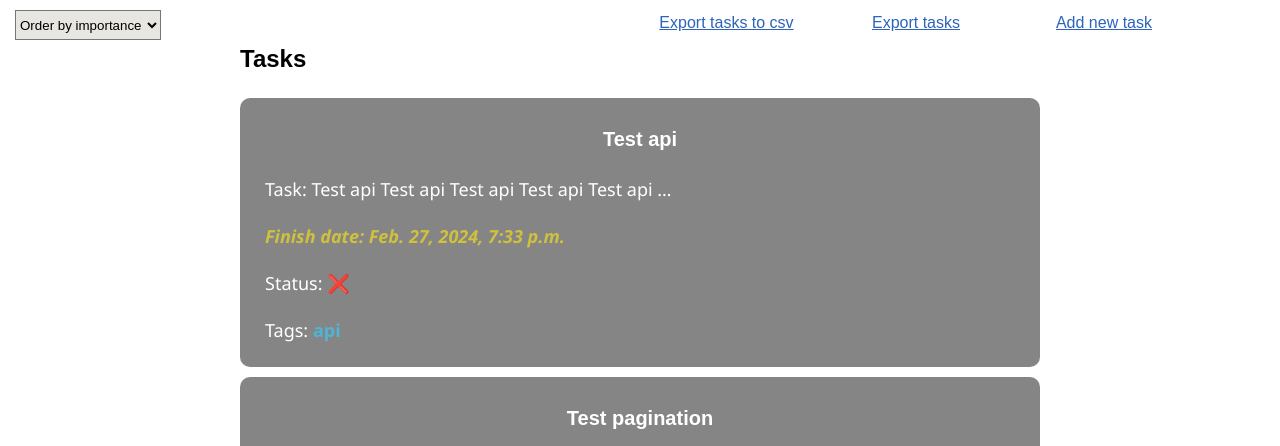
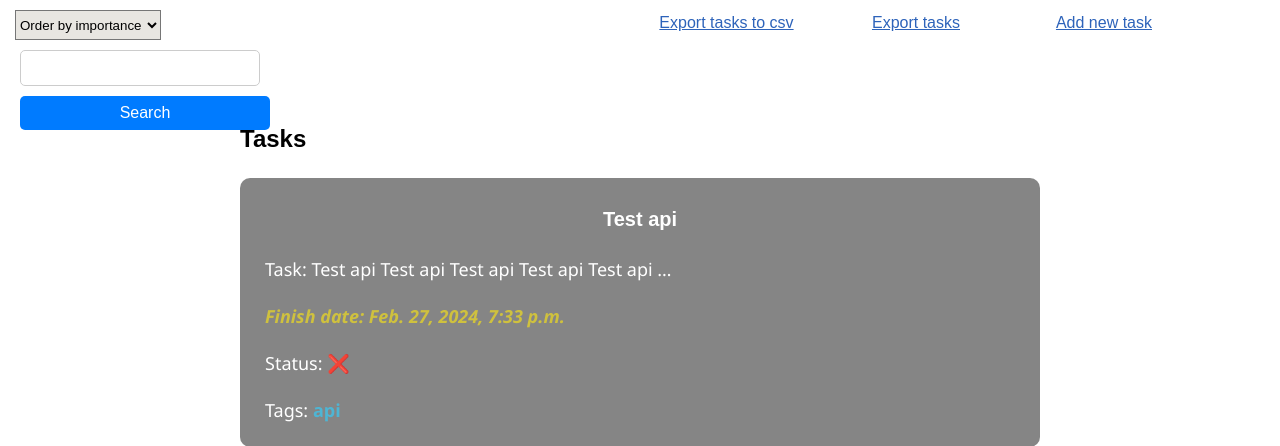
Before and after one commit to Starlexes/Todo-web-app, a Django app: page / in a window 1280 px wide. Shown: the part 110-556 px from the top of that part. Run offline with Django 4.2, Linux system fonts and the light colour scheme; the first user in the database is signed in; data comes from the database, SQL or seed files in the repository; the page is wider than the window, and the part outside it is not shown.

Commit message:
feat: added search functions

```diff
--- a/todoapp/todoapp/settings.py
+++ b/todoapp/todoapp/settings.py
@@ -43,6 +43,7 @@ INSTALLED_APPS = [
     'django.contrib.messages',
     'django.contrib.staticfiles',
     'taggit',
+    'django.contrib.postgres',
 
 ]
 
--- a/todoapp/todolist/forms.py
+++ b/todoapp/todolist/forms.py
@@ -40,3 +40,6 @@ class UserRegistrationForm(forms.ModelForm):
         if cd['password'] != cd['rep_password']:
             raise forms.ValidationError("Passwords don't match")
         return cd['rep_password']
+
+class SearchForm(forms.Form):
+    query = forms.CharField()
--- a/todoapp/todolist/static/todolist/css/style.css
+++ b/todoapp/todolist/static/todolist/css/style.css
@@ -478,3 +478,41 @@ footer {
   font-weight: bold;
   color: #443e3e;
 }
+
+.search {
+
+  position: relative;
+  top: 50px;
+  left: 20px;
+}
+
+.search  form {
+  width: 250px;
+  display: flex;
+
+  flex-direction: column;
+  justify-content: center;
+}
+
+.search input[type="text"] {
+  padding: 8px;
+  margin-right: 10px;
+  border: 1px solid #ccc;
+  border-radius: 5px;
+  font-size: 16px;
+  margin-bottom: 10px;
+}
+.search button[type="submit"] {
+  padding: 8px 16px;
+  border: none;
+  border-radius: 5px;
+  background-color: #007bff;
+  color: #fff;
+  font-size: 16px;
+  cursor: pointer;
+  transition: background-color 0.3s;
+}
+
+.search button[type="submit"]:hover {
+  background-color: #0550a0;
+}
--- a/todoapp/todolist/templates/todolist/index.html
+++ b/todoapp/todolist/templates/todolist/index.html
@@ -13,6 +13,14 @@
             <option >Order by not finished</option>
         </select>
     </div>
+    <div class="search">
+        <form method="get" action="{% url 'todolist:search' %}">
+
+            <input type="text" name="query"/>
+            <button  type="submit" value="Search...">Search</button>
+        </form>
+    </div>
+
     <div class="container">
 
         {% if tag %}
--- a/todoapp/todolist/urls.py
+++ b/todoapp/todolist/urls.py
@@ -38,6 +38,7 @@ urlpatterns = [
         path('export-tasks/<int:task_id>/', views.export_tasks, name='export'),
         path('export-tasks-csv/', views.export_to_csv, name='export_csv'),
         path('export-tasks-csv/<int:task_id>/', views.export_to_csv, name='export_csv'),
+        path('search/', views.task_search, name='search'),
 ]
 
 if settings.DEBUG:
--- a/todoapp/todolist/views.py
+++ b/todoapp/todolist/views.py
@@ -11,11 +11,14 @@ from django.core.paginator import Paginator, EmptyPage, PageNotAnInteger
 from django.contrib.auth.decorators import login_required
 from django.db.models import Q
 from django.contrib.auth.models import User
+from django.contrib.postgres.search import SearchVector
 from rest_framework import permissions, viewsets, mixins
 from rest_framework.response import Response
 
 from .models import Task, Importance, Profile
-from .forms import EditTaskForm, AddTaskForm, UserEditForm, ProfileEditForm, UserRegistrationForm
+from .forms import EditTaskForm, AddTaskForm, UserEditForm, \
+                    ProfileEditForm, UserRegistrationForm, SearchForm
+
 from .serializers import TaskSerializer
 
 # Create your views here.
@@ -35,6 +38,11 @@ def main_page(request, tag_slug=None):
 
     tag = None
     tasks = Task.objects.filter(user=user)
+    if request.method == 'GET':
+        query = request.GET.get('query')
+        if query:
+            return redirect('search')
+
     if tag_slug:
         tag = get_object_or_404(Tag, slug=tag_slug)
         tasks= Task.objects.filter(tag__in = [tag])
@@ -211,6 +219,22 @@ def export_to_csv(request, task_id = None):
 
     return response
 
+def task_search(request):
+
+    user = get_user(request)
+    query = request.GET.get('query')
+    result = []
+
+    if query:
+        form = SearchForm(request.GET)
+        if form.is_valid():
+            query = form.cleaned_data['query']
+            results = Task.objects.annotate(search=SearchVector('title', 'description', 'tag')
+                                            ).filter(user=user, search=query)
+    return render(request, 'todolist/search.html', {'srch_form':form,
+                                                   'query':query,
+                                                   'results':results})
+
 # Viewsets
 
 class TaskViewSet( viewsets.ModelViewSet):
```
Also changed, not shown: todoapp/todolist/templates/todolist/search.html (added, +23 -0 lines).
